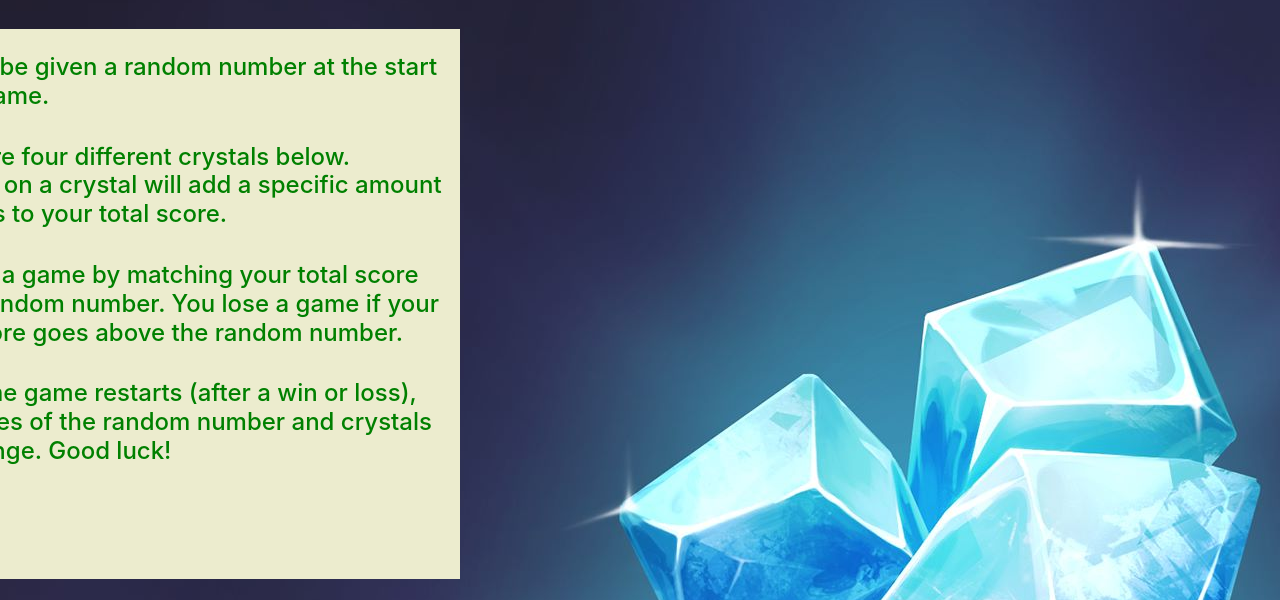
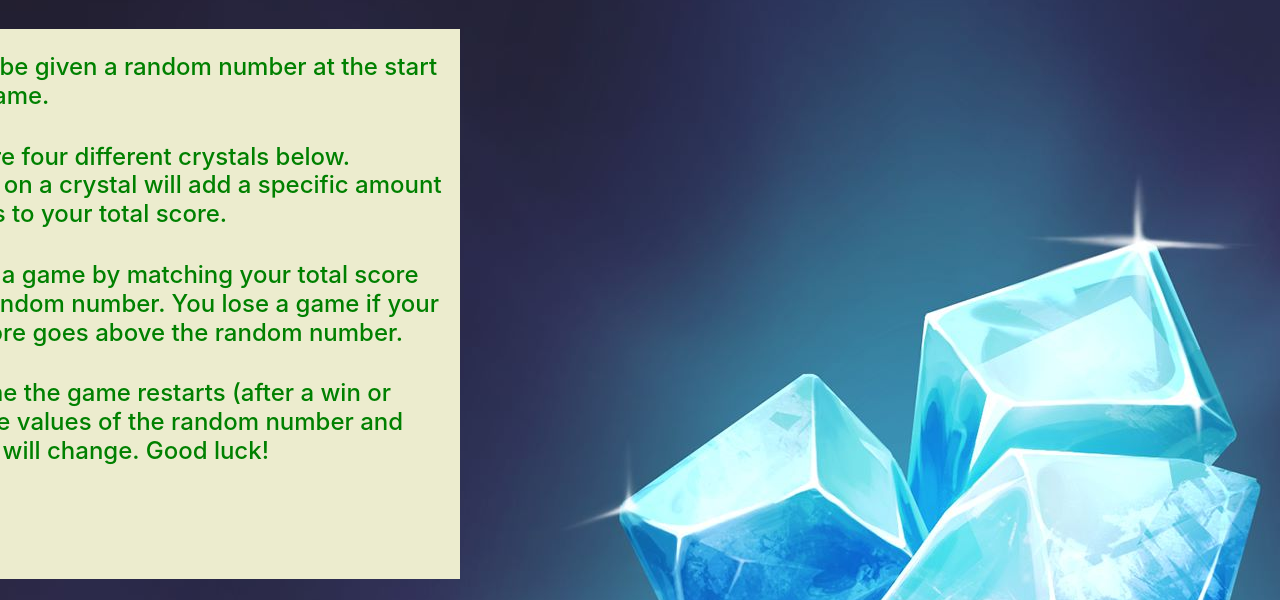
Before and after one commit to benzed3/unit-4-game, a plain HTML site: page index.html in a window 1280 px wide. Shown: the part 149-749 px from the top of the page. Drawn offline with nearby package versions, Linux system fonts and the light colour scheme.

Commit message:
minor correction

```diff
--- a/index.html
+++ b/index.html
@@ -36,7 +36,7 @@
                 <h4>You win a game by matching your total score to the random number. You lose a game if your total
                     score goes above the random number.</h4>
                 <br>
-                <h4>Each time game restarts (after a win or loss), the values of the random number and crystals will
+                <h4>Each time the game restarts (after a win or loss), the values of the random number and crystals will
                     change. Good luck!</h4>
             </div>
         </div>
```
